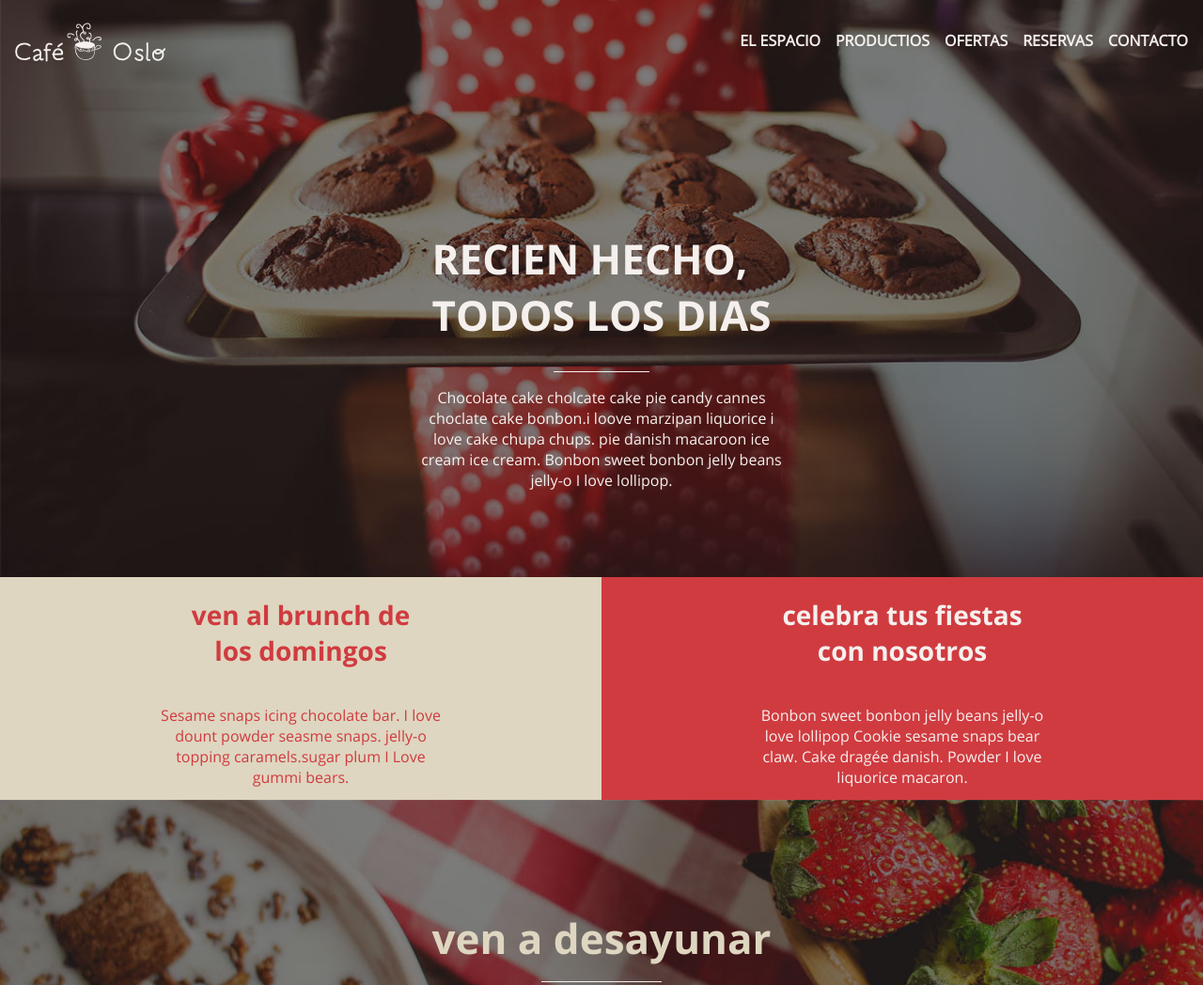
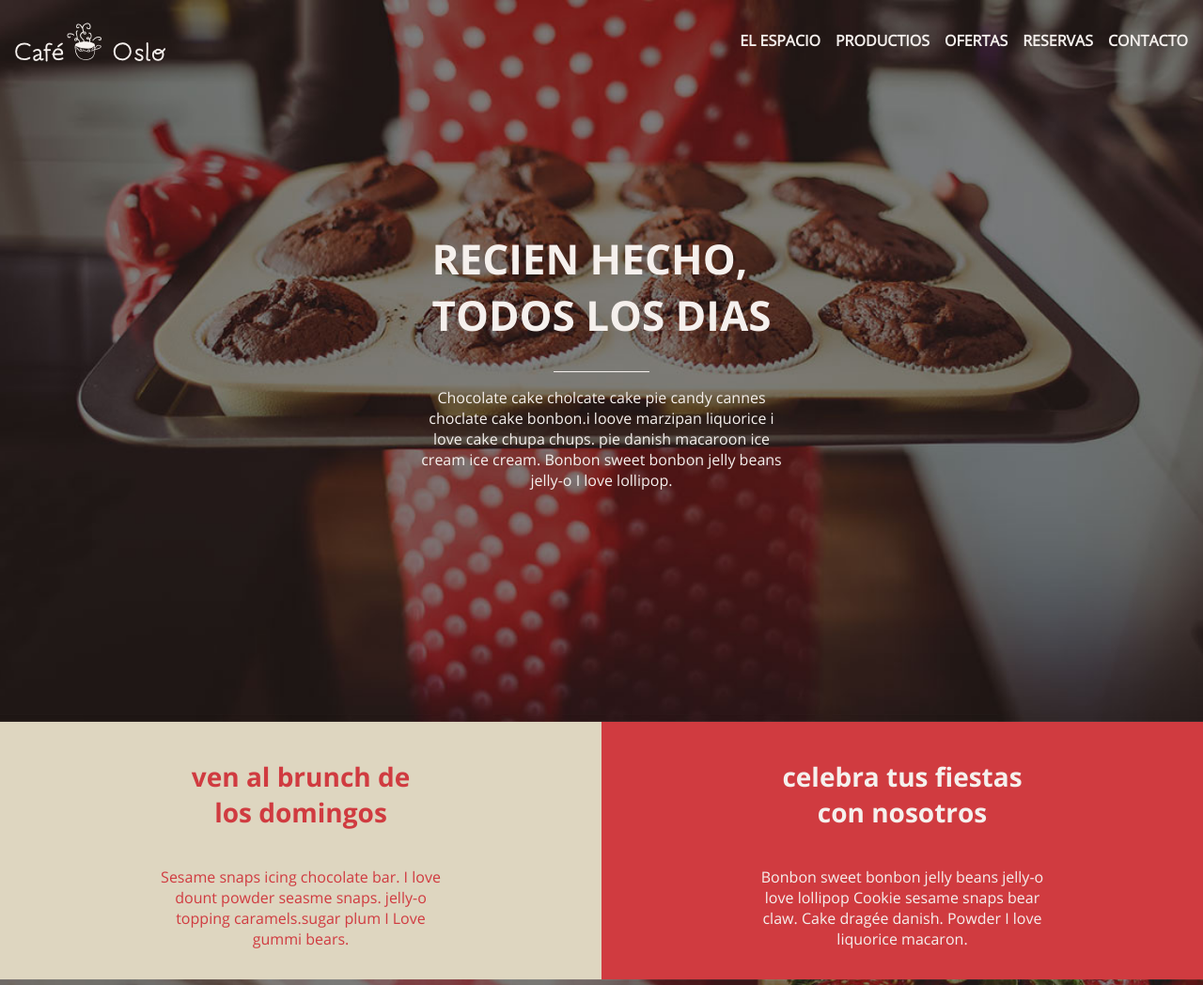
Before and after one commit to cvalencia1991/Cafeteria, a website: page index.html in a window 1280 px wide. Shown: the top 1048 px of the page at 94% size. Drawn offline with Linux system fonts and the light colour scheme; files whose address does not match are found by name.

Commit message:
Fix Width Sections

```diff
--- a/styles.css
+++ b/styles.css
@@ -232,18 +232,15 @@ footer {
     display: flex;
     font-weight: bold;
   }
-
   .styleparty {
     flex-direction: column;
     width: 50vw;
-    height: 16vw;
     background: #d03b40;
     color: #f5f0ed;
   }
 
   .stylebrunch {
     width: 50vw;
-    height: 16vw;
     background: #ded6c0;
     color: #d03b40;
   }
@@ -255,7 +252,7 @@ footer {
   .styleheader {
     background-repeat: no-repeat;
     background-size: cover;
-    height: 48vw;
+    height: 60vw;
     color: #f5f0ed;
   }
 
```
